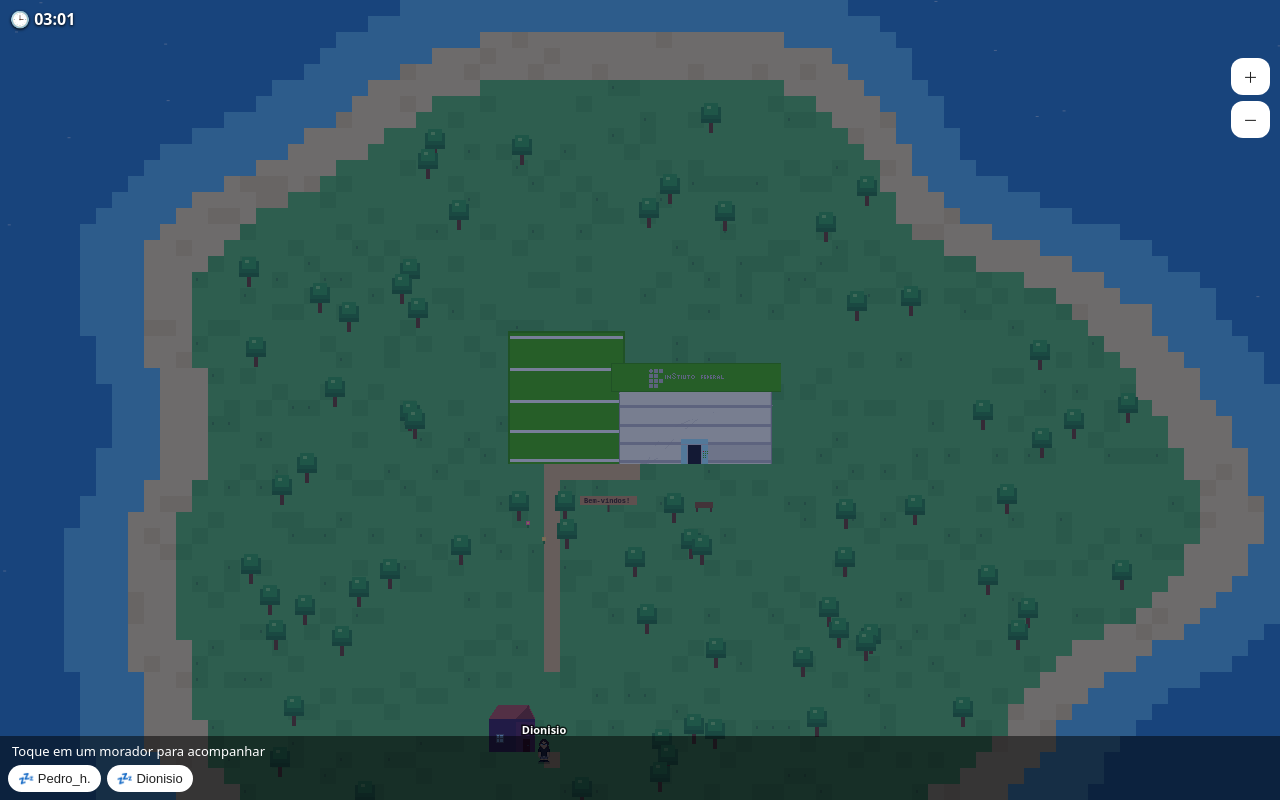
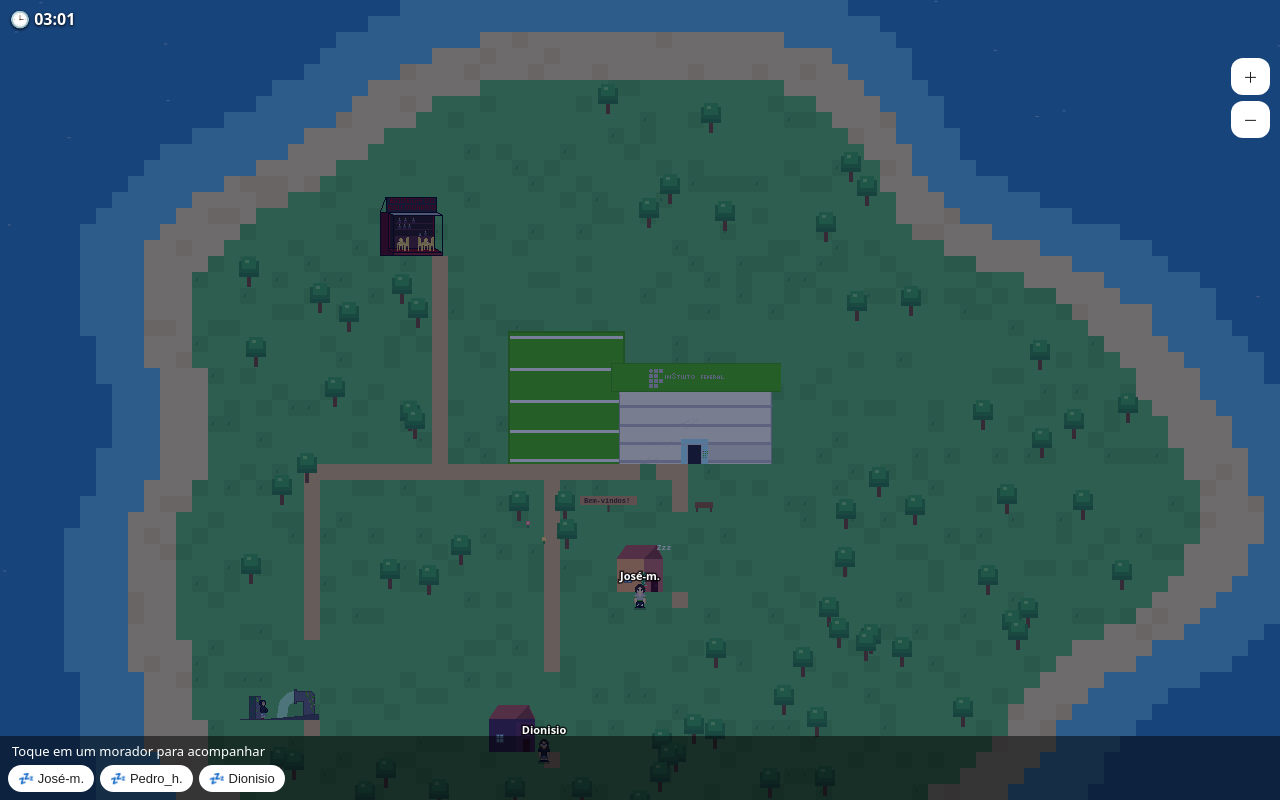
Before and after one commit to denisndmoura-creator/Ilha, a plain HTML site: page index.html in a window 1280 px wide. Drawn offline with Linux system fonts and the light colour scheme.

Commit message:
Add files via upload

```diff
--- a/index.html
+++ b/index.html
@@ -33,17 +33,27 @@ const ESCOLA = {nome:"IFMT", x:29, y:24, larg:22, alt:7, img:"escola.png"};
 const CONSTRUCOES = [
 
   {id:"casa-dionisio", dono:"Dionisio", tipo:"casa", x:30, y:44, img:"casa_dionizio.png", w:8, h:5, obra:{inicio:"2026-11-13T12:30", min:30}},
-];
 
+   {id:"casa-pedro-h.", dono:"Pedro-h.", tipo:"casa", x:38, y:34, img:"casa_pedro.png", w:8, h:5, obra:{inicio:"2026-11-13T23:02", min:20}},
+
+    {id:"biqueira", dono:"Pedro-h.", tipo:"loja", x:15, y:42, img:"biqueira.png", w:8, h:5, obra:{inicio:"2026-11-13T23:25", min:50}},
+
+  {id:"bodega-do-seu-dionisio", dono:"Dionisio", tipo:"loja", x:23, y:13, img:"BodegadoseuDionísio.png", w:8, h:5, obra:{inicio:"2026-11-13T23:15", min:50}},
+
+  ];
 // Moradores. trabalho = "escola" ou o id de uma construção (ou null).
 // sprite = seu desenho: "ana.png"  ou em camadas ["corpo.png","cabelo.png","roupa.png"]
 // (sem sprite, aparece um bonequinho padrão da cor escolhida). Tamanho sugerido: 16x24 px.
 const MORADORES = [
 
-{nome:"Pedro_h.",   casa:"",   trabalho:"escola",  cor:"#e84393",
+{nome:"José-m.",   casa:"",   trabalho:"escola",  cor:"#e84393",
+sprite:"jose.png"},
+
+
+{nome:"Pedro_h.",   casa:"casa-pedro-h.",   trabalho:"biqueira",  cor:"#e84393",
 sprite:"Pedro-h.png"},
 
-  {nome:"Dionisio",   casa:"casa-dionisio",   trabalho:"escola",  cor:"#e84393",
+  {nome:"Dionisio",   casa:"casa-dionisio",   trabalho:"bodega-do-seu-dionisio",  cor:"#e84393",
 sprite:"dionizio.png"},
 ];
 
```
Also changed, not shown: BodegadoseuDionísio.png (added), biqueira.png (added), casa_pedro.png (added), jose.png (added).
